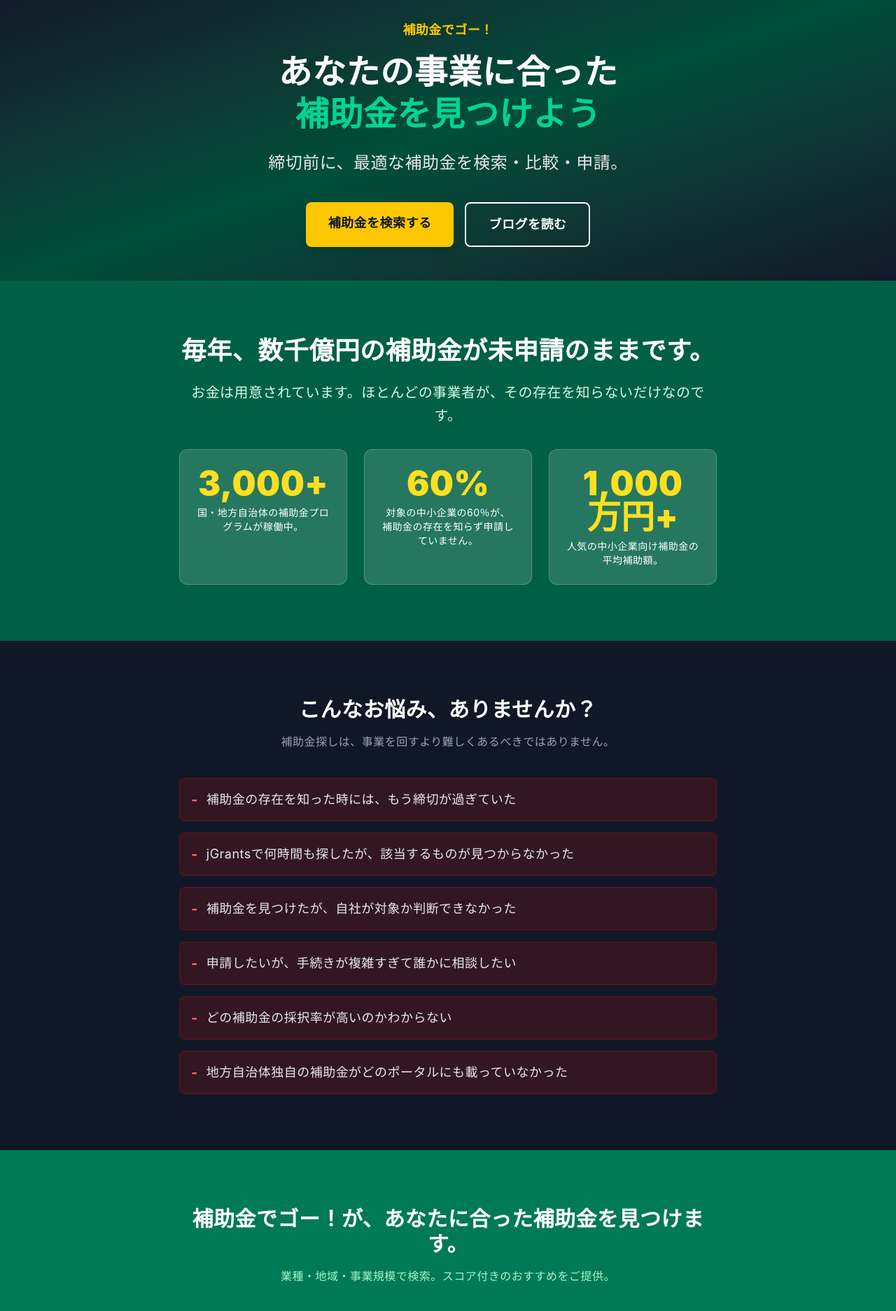
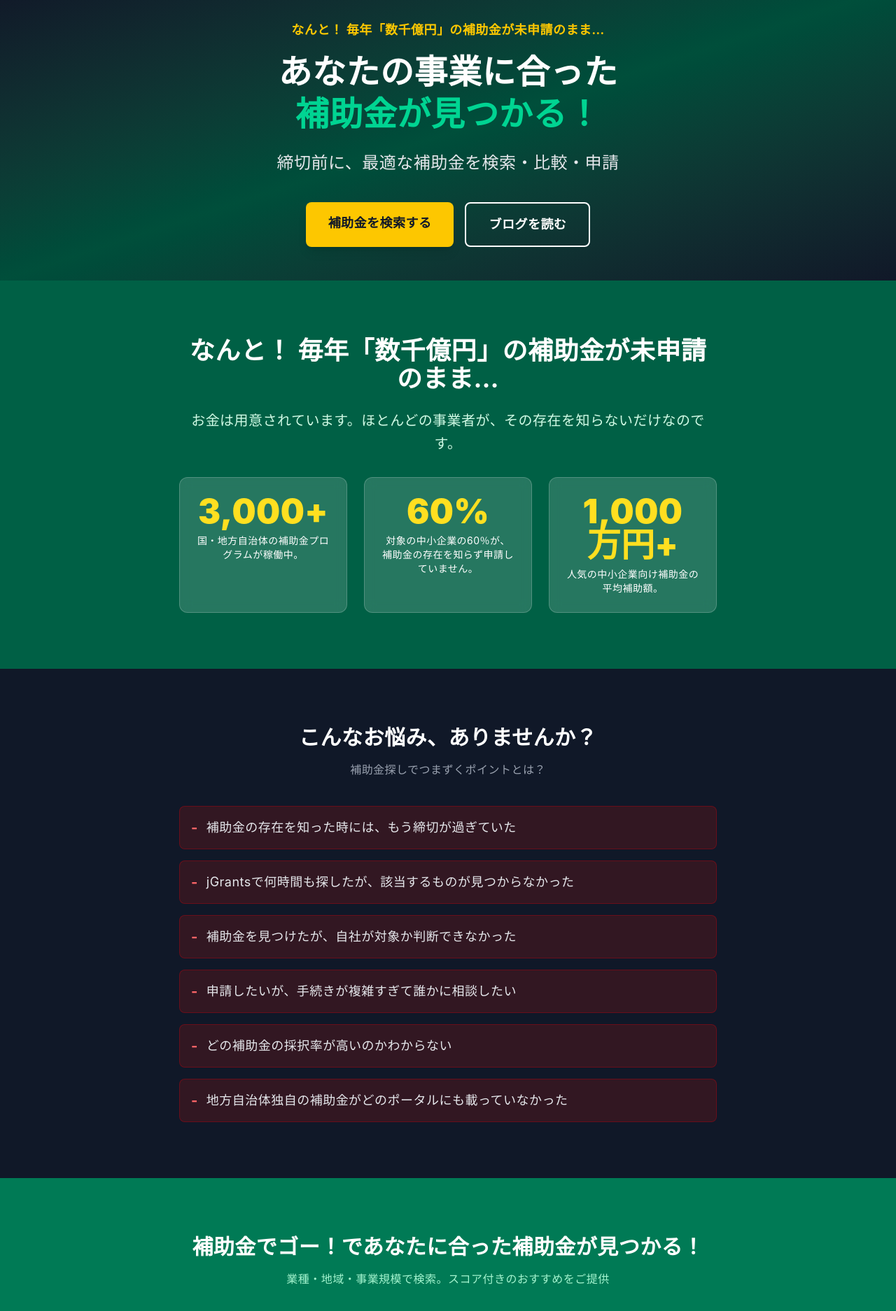
Before and after one commit to a-yama100/hojokindego-blog, a Next.js app: page / in a window 1280 px wide. Shown: the part 100-1974 px from the top of the page at 70% size. Built offline with nearby package versions, Linux system fonts and the light colour scheme; no server answers.

Commit message:
トップページなどの変更

```diff
--- a/app/page.tsx
+++ b/app/page.tsx
@@ -8,7 +8,7 @@ import { AdBanner } from '@/components/AdBanner'
 
 const faqItems = [
   { question: '補助金でゴー！とは？', answer: '補助金でゴー！は、国や地方自治体の補助金・助成金を検索・比較できる情報サイトです。jGrantsや各省庁・自治体の情報を集約し、あなたの事業に合った補助金を見つけるお手伝いをします。' },
-  { question: '誰が補助金を申請できますか？', answer: '多くの補助金は中小企業・個人事業主・スタートアップが対象です。業種・地域・事業規模により申請可能な制度が異なります。当サイトのフィルター機能で絞り込めます。' },
+  { question: '誰が補助金を申請できますか？', answer: '多くの補助金は中小企業・個人事業主・スタートアップが対象です。業種・地域・事業規模により申請可能な制度が異なります。当サイトのフィルター機能で簡単に絞り込めます。' },
   { question: 'ターゲットスコアとは？', answer: '採択率・競争率・締切までの日数・補助額を組み合わせた0～100の独自スコアです。どの補助金から申請すべきかの優先順位付けに役立ちます。' },
   { question: '情報は最新ですか？', answer: '公式情報源を毎日チェックし、各補助金に「最終確認日」を表示しています。締切済みの補助金は自動的に非表示になります。' },
   { question: '申請の代行はしてもらえますか？', answer: '当サイトでは申請代行は行っておりませんが、公式申請ページへのリンクや、補助金申請に強い行政書士・社労士とのマッチングを提供しています。' },
@@ -35,14 +35,14 @@ export default function Home() {
           <Container>
             <div className="text-center max-w-3xl mx-auto">
               <p className="text-base md:text-lg text-yellow-400 font-bold mb-4 tracking-wide">
-                補助金でゴー！
+                なんと！ 毎年「数千億円」の補助金が未申請のまま…
               </p>
               <h1 className="text-3xl md:text-5xl font-bold mb-6 text-white leading-tight">
                 あなたの事業に合った<br />
-                <span className="text-emerald-400">補助金を見つけよう</span>
+                <span className="text-emerald-400">補助金が見つかる！</span>
               </h1>
               <p className="text-xl md:text-2xl text-gray-200 mb-10 font-medium">
-                締切前に、最適な補助金を検索・比較・申請。
+                締切前に、最適な補助金を検索・比較・申請
               </p>
               <div className="flex flex-col sm:flex-row gap-4 justify-center">
                 <Link href="/subsidies" className="inline-block px-8 py-4 text-center rounded-lg font-bold text-gray-900 bg-yellow-400 hover:bg-yellow-300 shadow-lg text-lg transition-colors">
@@ -67,7 +67,7 @@ export default function Home() {
           <Container>
             <div className="text-center max-w-3xl mx-auto">
               <h2 className="text-2xl md:text-4xl font-bold text-white mb-6">
-                毎年、数千億円の補助金が未申請のままです。
+                なんと！ 毎年「数千億円」の補助金が未申請のまま…
               </h2>
               <p className="text-lg md:text-xl text-emerald-100 mb-8 leading-relaxed">
                 お金は用意されています。ほとんどの事業者が、その存在を知らないだけなのです。
@@ -97,7 +97,7 @@ export default function Home() {
               <h2 className="text-2xl md:text-3xl font-bold text-white text-center mb-4">
                 こんなお悩み、ありませんか？
               </h2>
-              <p className="text-gray-400 text-center mb-10">補助金探しは、事業を回すより難しくあるべきではありません。</p>
+              <p className="text-gray-400 text-center mb-10">補助金探しでつまずくポイントとは？</p>
               <div className="space-y-4">
                 {[
                   '補助金の存在を知った時には、もう締切が過ぎていた',
@@ -122,9 +122,9 @@ export default function Home() {
           <Container>
             <div className="max-w-3xl mx-auto">
               <h2 className="text-2xl md:text-3xl font-bold text-white text-center mb-4">
-                補助金でゴー！が、あなたに合った補助金を見つけます。
+                補助金でゴー！であなたに合った補助金が見つかる！
               </h2>
-              <p className="text-emerald-200 text-center mb-10">業種・地域・事業規模で検索。スコア付きのおすすめをご提供。</p>
+              <p className="text-emerald-200 text-center mb-10">業種・地域・事業規模で検索。スコア付きのおすすめをご提供</p>
               <div className="grid md:grid-cols-2 gap-6">
                 <div className="bg-white/10 backdrop-blur rounded-xl p-6 border border-emerald-500">
                   <div className="text-3xl mb-3 text-emerald-300 font-bold">1</div>
@@ -192,10 +192,10 @@ export default function Home() {
           <Container>
             <div className="text-center max-w-2xl mx-auto">
               <h2 className="text-2xl md:text-4xl font-bold text-white mb-4">
-                あなたの次の補助金は、検索一つで見つかるかもしれません。
+                あなたの次の補助金は、無料検索で見つかる！
               </h2>
               <p className="text-emerald-100 text-lg mb-8 leading-relaxed">
-                3,000件以上の補助金。毎日更新。検索無料。
+                3,000件以上の補助金。毎日更新。検索無料
               </p>
               <div className="flex flex-col sm:flex-row gap-4 justify-center">
                 <Link href="/subsidies" className="inline-block px-8 py-4 text-center rounded-lg font-bold text-gray-900 bg-yellow-400 hover:bg-yellow-300 shadow-lg text-lg transition-colors">
--- a/app/pricing/page.tsx
+++ b/app/pricing/page.tsx
@@ -87,7 +87,6 @@ const plans = [
     description: '個別サポートで補助金申請を成功させたい方',
     features: [
       'スタンダードの全内容',
-      '月1回のオンライン伴走セッション（Zoom）',
       'あなた専用の作業設計レビュー（月1回）',
       '優先質問対応',
       '個別フィードバック（作業・収益導線の調整）',
--- a/components/Footer.tsx
+++ b/components/Footer.tsx
@@ -49,7 +49,7 @@ export function Footer() {
           </div>
         </div>
         <div className="mt-8 pt-8 border-t border-gray-800 text-center text-sm text-gray-500">
-          1995-{currentYear} 補助金でゴー！ All Rights Reserved.
+          {currentYear} 補助金でゴー！ All Rights Reserved.
         </div>
       </Container>
     </footer>
```
